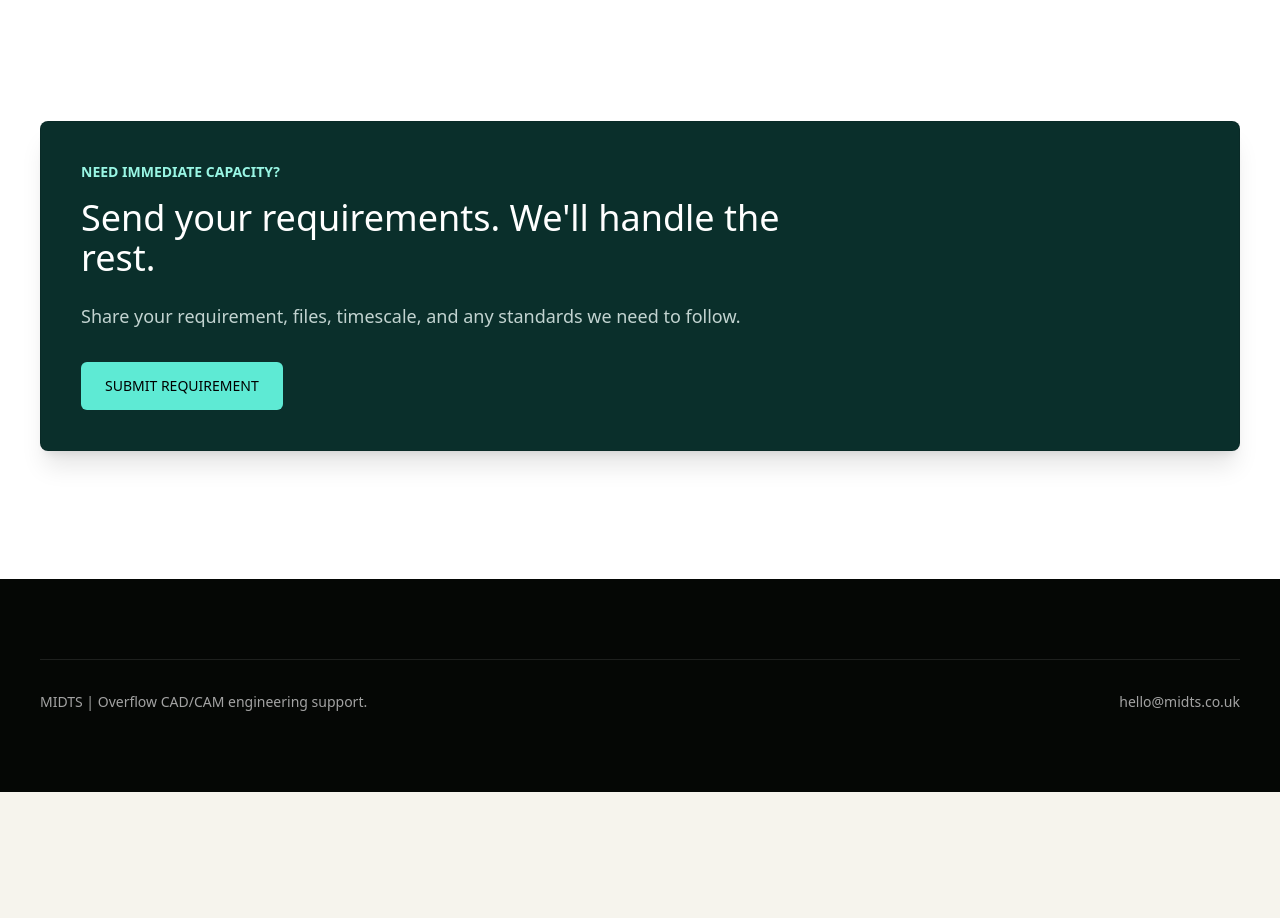
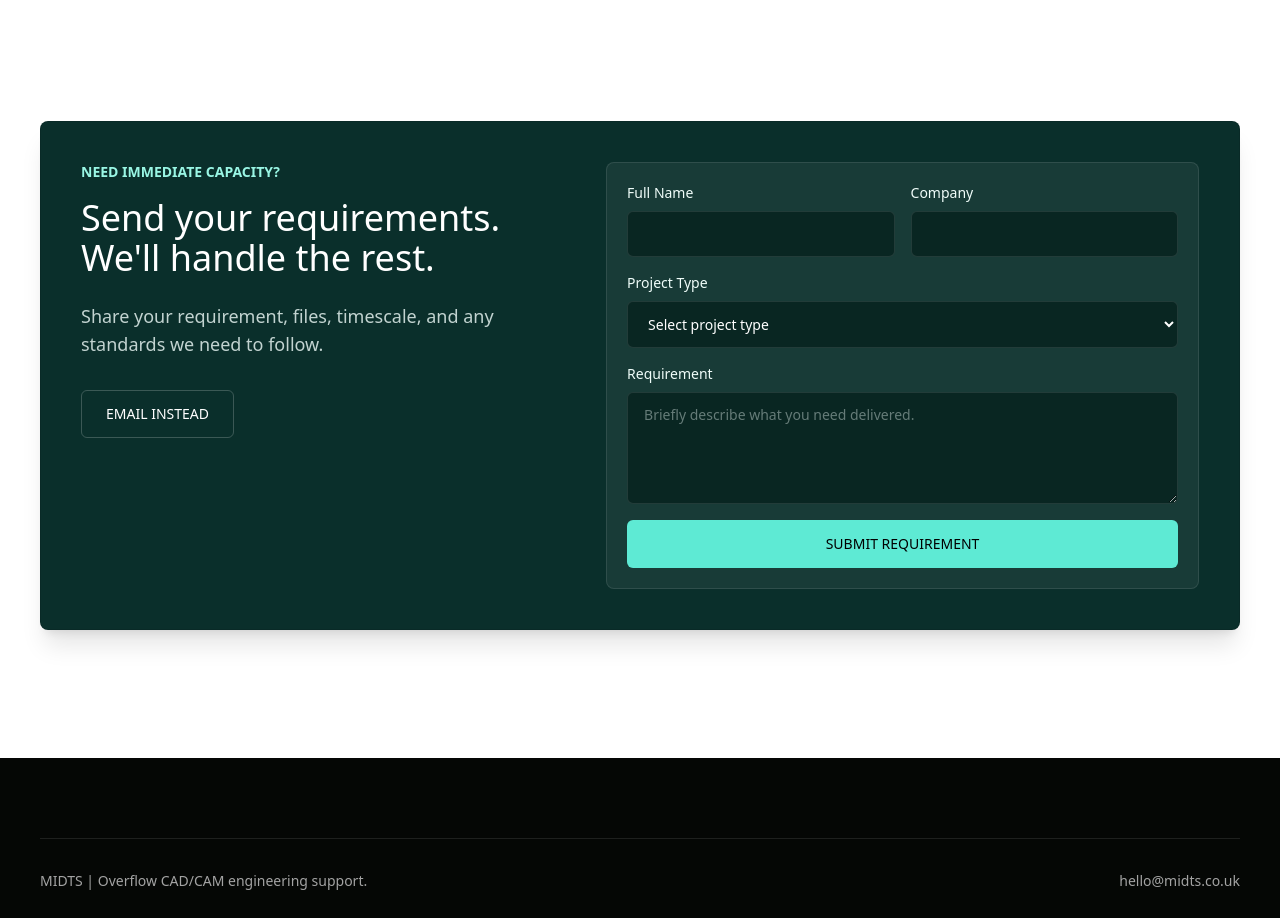
Before and after one commit to zeeshankhanminhas/NEW-MIDTS, a Next.js app: page / in a window 1280 px wide. Shown: the part 3200-4118 px from the top of the page. Before the commit the page ends 3992 px from the top, so only its background shows below. Built offline with nearby package versions, Linux system fonts and the light colour scheme.

Commit message:
Wire enquiry form into CTA

```diff
--- a/components/CTA.tsx
+++ b/components/CTA.tsx
@@ -1,8 +1,11 @@
+import EnquiryForm from './EnquiryForm';
+
 export default function CTA() {
   return (
     <section id="contact" className="section_cta bg-white py-20 text-[#111815] md:py-32">
       <div className="container_large padding_global">
-        <div className="cta_wrapper rounded-lg border border-black/10 bg-[#0a2f2b] p-8 text-white shadow-xl shadow-black/10 md:p-10">
+        <div className="cta_wrapper grid gap-10 rounded-lg border border-black/10 bg-[#0a2f2b] p-8 text-white shadow-xl shadow-black/10 md:grid-cols-[0.9fr_1.1fr] md:p-10">
+          <div className="cta_content">
             <p className="text_eyebrow mb-4 text-sm font-semibold uppercase text-teal-200">Need immediate capacity?</p>
             <h2 className="heading_section max-w-3xl text-3xl font-medium leading-tight md:text-4xl">
               Send your requirements. We&apos;ll handle the rest.
@@ -10,9 +13,11 @@ export default function CTA() {
             <p className="text_body mt-6 max-w-2xl text-base text-teal-50/80 md:text-lg">
               Share your requirement, files, timescale, and any standards we need to follow.
             </p>
-          <a className="button_primary mt-8 inline-flex min-h-12 items-center justify-center rounded-md bg-teal-300 px-6 py-3 text-sm font-medium uppercase text-black transition hover:bg-teal-200" href="mailto:hello@midts.co.uk?subject=MIDTS%20requirement">
-            Submit requirement
+            <a className="button_secondary mt-8 inline-flex min-h-12 items-center justify-center rounded-md border border-white/20 px-6 py-3 text-sm font-medium uppercase text-white transition hover:border-white/50" href="mailto:hello@midts.co.uk?subject=MIDTS%20requirement">
+              Email instead
             </a>
+          </div>
+          <EnquiryForm />
         </div>
       </div>
     </section>
```
Lines whose indentation alone changed are shown as unchanged.
